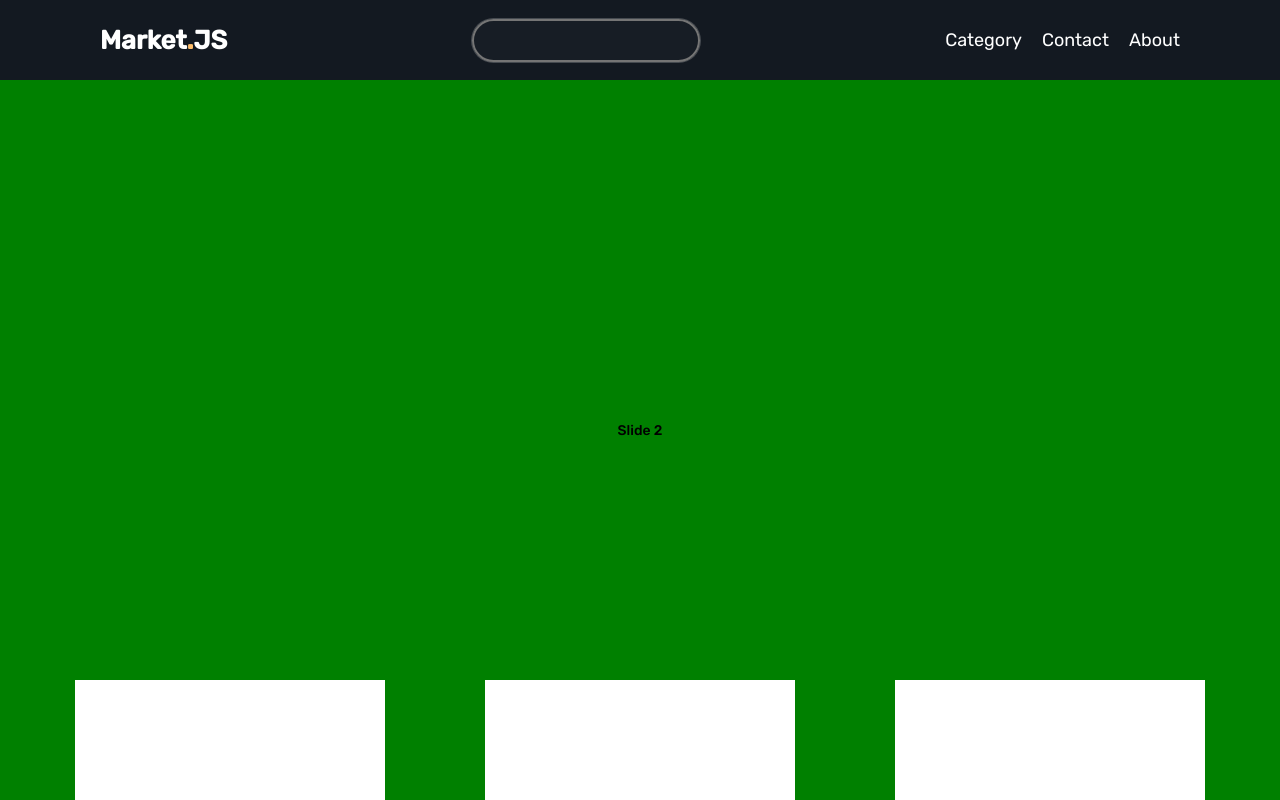
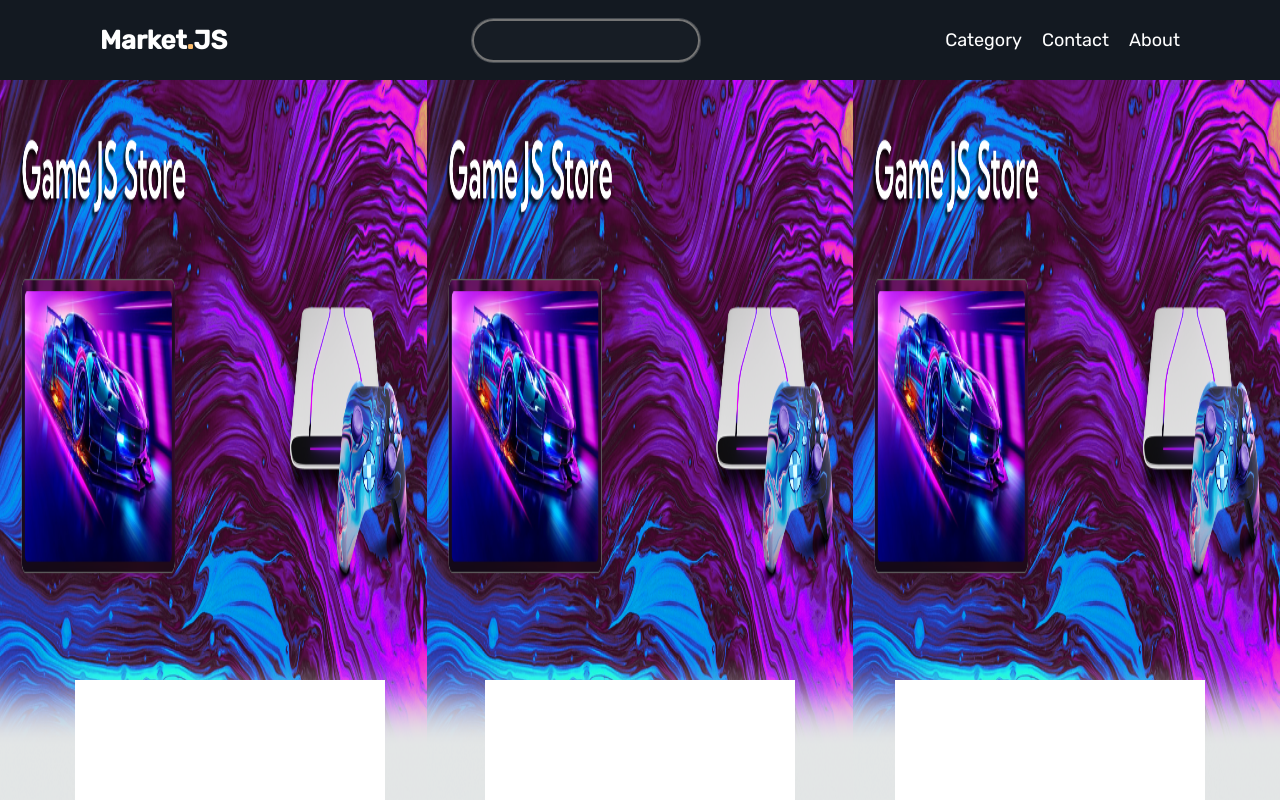
Before and after one commit to Brunogoniadis/Market-ReactJS, a React (Vite) app: page / in a window 1280 px wide. Shown: the top 800 px of the page. Built offline with nearby package versions, Linux system fonts and the light colour scheme; no server answers.

Commit message:
css: mainBanner

```diff
--- a/src/Components/Carousel-Banner/Carousel-Banner.jsx
+++ b/src/Components/Carousel-Banner/Carousel-Banner.jsx
@@ -1,5 +1,6 @@
 import React, { useEffect } from 'react';
-import { CarouselWrapper, CustomSlider } from './style'
+import { CarouselWrapper, CustomSlider, ImageWrapper } from './style'
+import frameSlide1 from '../../assets/frameslide1.png'
 
 export const CarouselBanner = () => {
 
@@ -10,9 +11,9 @@ export const CarouselBanner = () => {
         speed: 500,
         slidesToShow: 1,
         slidesToScroll: 1,
-        autoplay: true,
+        autoplay: false,
         autoplaySpeed: 3000,
-      };
+    };
 
     useEffect(() => {
         // Optionally, you can add any additional initialization logic here
@@ -21,16 +22,11 @@ export const CarouselBanner = () => {
     return (
         <CarouselWrapper>
             <CustomSlider {...settings}>
-                <div>
-                    <h3>Slide 1</h3>
-                </div>
 
                 <div>
-                    <h3>Slide 2</h3>
-                </div>
-
-                <div>
-                    <h3>Slide 3</h3>
+                    <ImageWrapper
+                        src={frameSlide1}
+                    />
                 </div>
 
             </CustomSlider>
--- a/src/Components/Carousel-Banner/style.js
+++ b/src/Components/Carousel-Banner/style.js
@@ -9,7 +9,6 @@ export const CarouselWrapper = styled.div`
     align-items: center;
     justify-content: center;
 
-    background-color: red;
     overflow: hidden;
 `
 
@@ -17,11 +16,15 @@ export const CustomSlider = styled(Slider)`
   *{
     text-decoration: none;
   }
-  background-color: green;
+  width: 100vw;
+
+
+    height: 720px;
+
   .slick-list{
     width: 100vw;
     max-width: 1920px;
-    height: 720px;
+    height: 100%;
 
     display: grid;
 
@@ -32,9 +35,20 @@ export const CustomSlider = styled(Slider)`
         align-items: center;
         justify-content: center;
         text-decoration: none;
-    }
+        width: 100%;
+      height: 720px;
+      }
   }
 
+`
+
+export const ImageWrapper = styled.img`
+      width: 100%;
+      height: 720px;
+
+      display: flex;
+      align-items: center;
+      justify-content: center;
 
 
 `
```
Also changed, not shown: src/assets/frameslide1.png (added).
